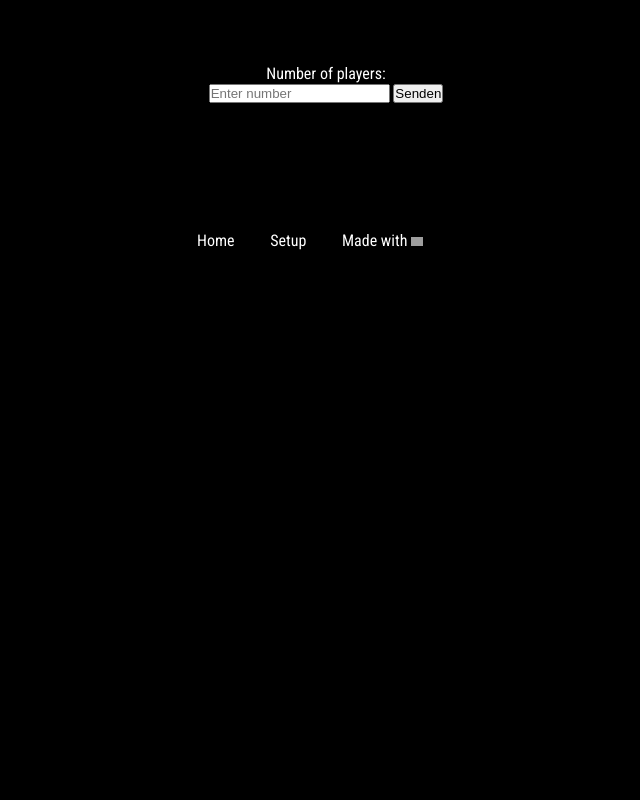
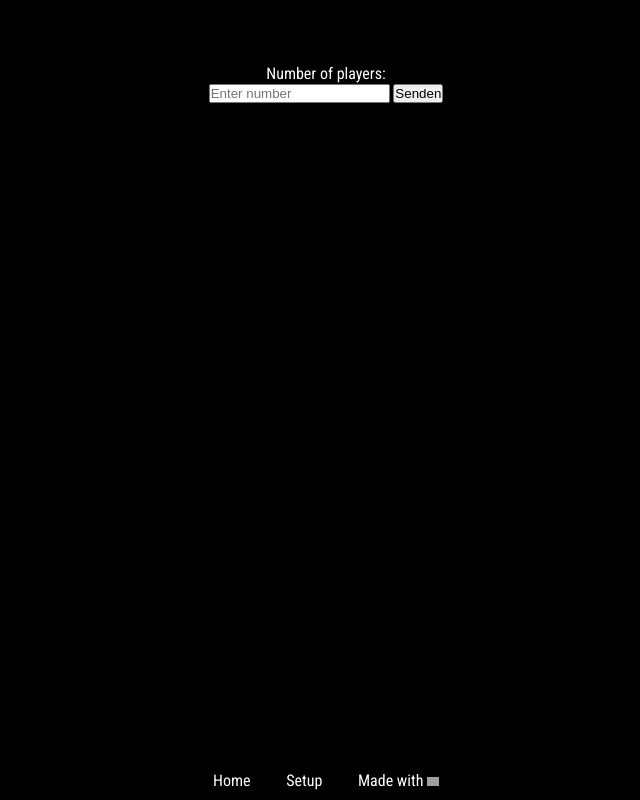
Before and after one commit to guenter-r/Werewolf, a Flask app: page /setup in a window 1280 px wide. Shown: the whole page, without its empty margins (314-954 px from the left). Run offline with Flask 2, Linux system fonts and the light colour scheme; grey boxes are pictures that could not be loaded.

Commit message:
footer again...

```diff
--- a/static/master.css
+++ b/static/master.css
@@ -36,21 +36,22 @@ a {
 }
 
 .footer-main{
-  margin-top: 8em;
+  /*margin-top: 8em;*/
   width: 100%;
   text-align: center;
-  /* position: relative; */
+  position: absolute;
+  bottom: 10px;
   left: 0;
 }
 
 footer a {
   display: inline-block;
-  margin-right: 2em;
+  margin: 0 1em 0 1em;
 }
 @media only screen and (max-width: 350px) {
   footer a {
     display: block;
-    margin-right: 2em;
+    margin:0;
   }
 }
 
```
